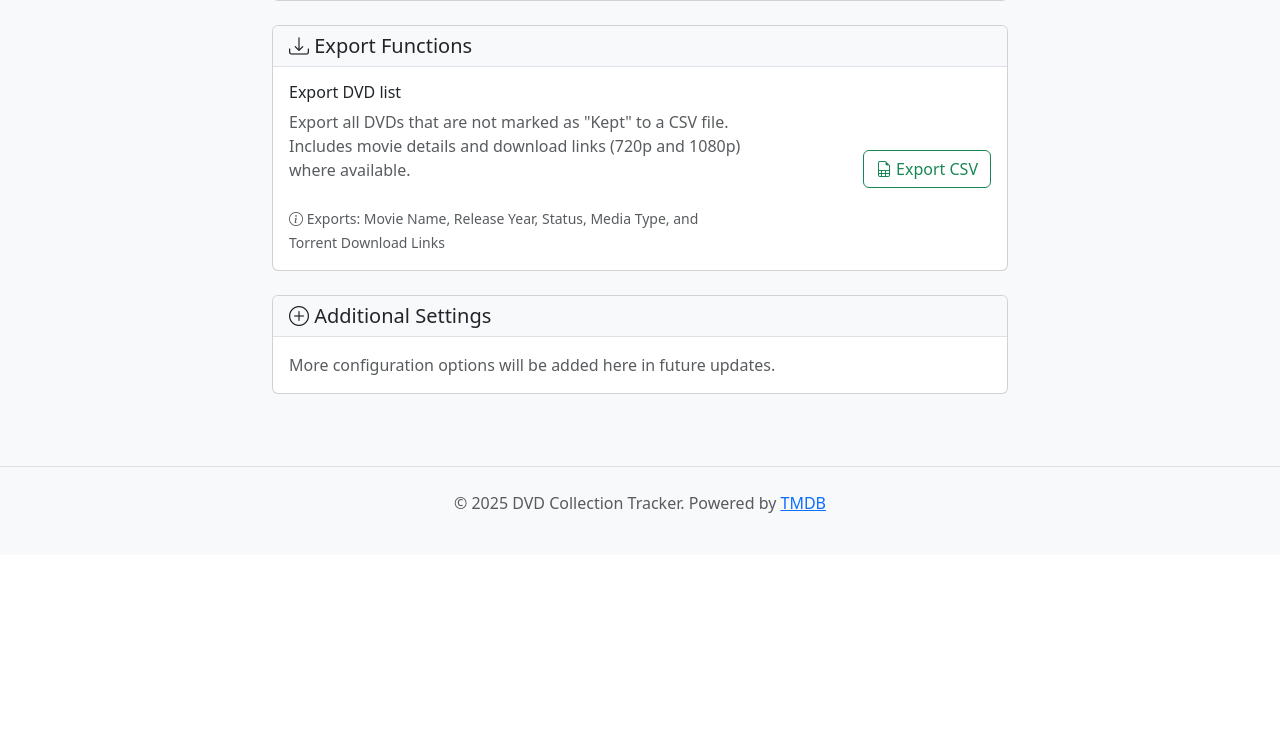
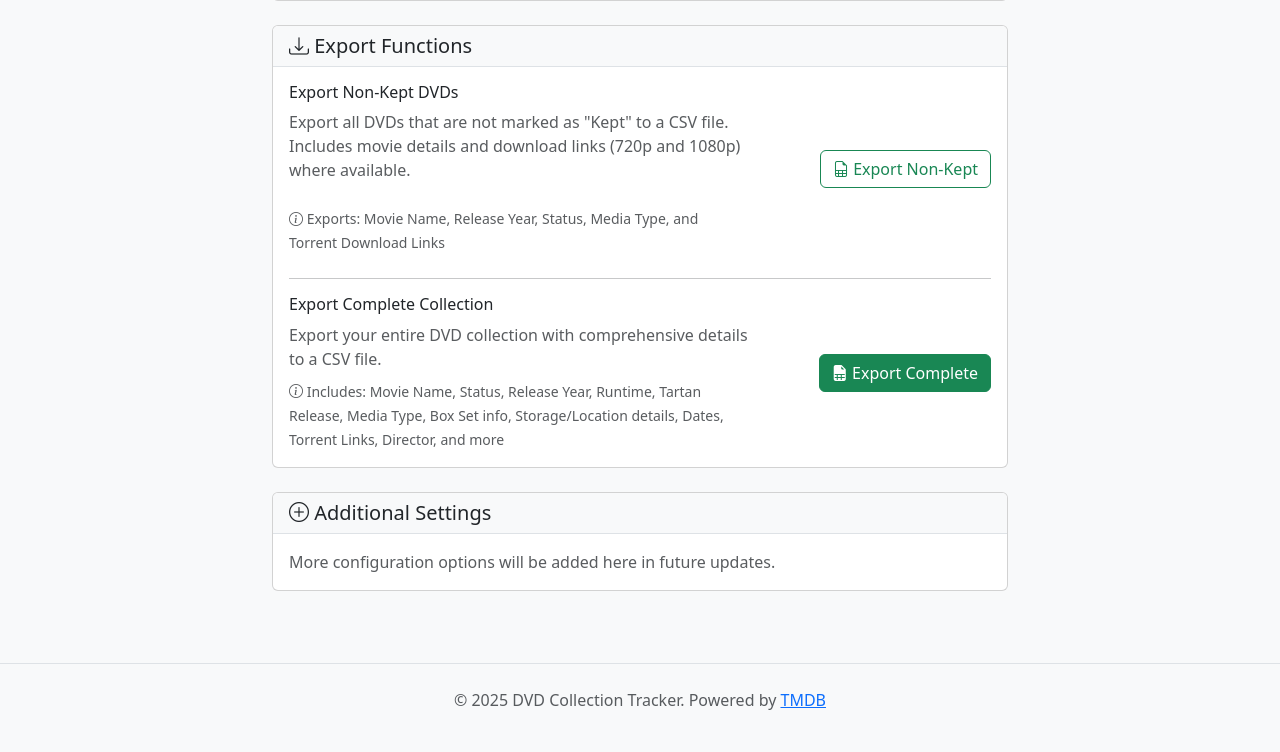
Before and after one commit to pastperfect/dvdcollection, a Django app: page /system-admin/ in a window 1280 px wide. Shown: the part 574-1326 px from the top of the page. Before the commit the page ends 1087 px from the top, so only its background shows below. Run offline with Django 5.2, Linux system fonts and the light colour scheme; data comes from the database, SQL or seed files in the repository.

Commit message:
Add export functionality for complete DVD collection with detailed information

```diff
--- a/templates/tracker/admin_settings.html
+++ b/templates/tracker/admin_settings.html
@@ -114,9 +114,10 @@
                 <h5 class="mb-0"><i class="bi bi-download"></i> Export Functions</h5>
             </div>
             <div class="card-body">
-                <div class="row">
+                <!-- Non-Kept DVDs Export -->
+                <div class="row mb-4">
                     <div class="col-md-8">
-                        <h6 class="mb-2">Export DVD list</h6>
+                        <h6 class="mb-2">Export Non-Kept DVDs</h6>
                         <p class="text-muted mb-0">
                             Export all DVDs that are not marked as "Kept" to a CSV file.
                             Includes movie details and download links (720p and 1080p) where available.
@@ -129,7 +130,29 @@
                     </div>
                     <div class="col-md-4 d-flex align-items-center justify-content-end">
                         <a href="{% url 'tracker:export_non_kept_dvds' %}" class="btn btn-outline-success">
-                            <i class="bi bi-file-earmark-spreadsheet"></i> Export CSV
+                            <i class="bi bi-file-earmark-spreadsheet"></i> Export Non-Kept
+                        </a>
+                    </div>
+                </div>
+
+                <hr>
+
+                <!-- Complete Collection Export -->
+                <div class="row">
+                    <div class="col-md-8">
+                        <h6 class="mb-2">Export Complete Collection</h6>
+                        <p class="text-muted mb-2">
+                            Export your entire DVD collection with comprehensive details to a CSV file.
+                        </p>
+                        <small class="text-muted">
+                            <i class="bi bi-info-circle"></i>
+                            Includes: Movie Name, Status, Release Year, Runtime, Tartan Release, Media Type,
+                            Box Set info, Storage/Location details, Dates, Torrent Links, Director, and more
+                        </small>
+                    </div>
+                    <div class="col-md-4 d-flex align-items-center justify-content-end">
+                        <a href="{% url 'tracker:export_complete_collection' %}" class="btn btn-success">
+                            <i class="bi bi-file-earmark-spreadsheet-fill"></i> Export Complete
                         </a>
                     </div>
                 </div>
--- a/tracker/urls.py
+++ b/tracker/urls.py
@@ -33,4 +33,5 @@ urlpatterns = [
     path('api/refresh-progress/', views.refresh_progress, name='refresh_progress'),
     path('system-admin/', views.admin_settings, name='admin_settings'),
     path('system-admin/export-non-kept/', views.export_non_kept_dvds, name='export_non_kept_dvds'),
+    path('system-admin/export-complete/', views.export_complete_collection, name='export_complete_collection'),
 ]
--- a/tracker/views.py
+++ b/tracker/views.py
@@ -1312,6 +1312,93 @@ def export_non_kept_dvds(request):
     return response
 
 
+def export_complete_collection(request):
+    """Export complete collection data to CSV with comprehensive information."""
+    # Get all DVDs in the collection
+    all_dvds = DVD.objects.all().order_by('-created_at')
+
+    # Generate filename with current date
+    current_date = date.today().strftime('%Y-%m-%d')
+    filename = f"CollectionExport_{current_date}.csv"
+
+    # Create the HttpResponse object with the appropriate CSV header
+    response = HttpResponse(
+        content_type='text/csv',
+        headers={'Content-Disposition': f'attachment; filename="{filename}"'},
+    )
+
+    writer = csv.writer(response)
+
+    # Write header row with all requested fields
+    writer.writerow([
+        'Movie Name',
+        'Status',
+        'Release Year',
+        'Runtime',
+        'Tartan Release',
+        'Media Type',
+        'Box Set',
+        'Storage Box',
+        'Location',
+        'Box Set Name',
+        'Date Added',
+        'Date Updated',
+        'Torrent File Links',
+        'Director',
+        'IMDB ID',
+        'TMDB ID',
+        'Copy Number',
+        'Duplicate Notes'
+    ])
+
+    # Initialize YTS service for getting torrent links
+    yts_service = YTSService()
+
+    for dvd in all_dvds:
+        # Get torrent information if IMDB ID is available
+        torrent_links = ''
+
+        if dvd.imdb_id:
+            try:
+                torrents = yts_service.get_quality_torrents(dvd.imdb_id, ['720p', '1080p'])
+
+                # Build torrent links string
+                torrent_parts = []
+                for torrent in torrents:
+                    quality = torrent.get('quality', 'Unknown')
+                    url = torrent.get('url', '')
+                    if url:
+                        torrent_parts.append(f"{quality}: {url}")
+
+                torrent_links = ' | '.join(torrent_parts)
+            except Exception as e:
+                logger.error(f"Error fetching torrents for {dvd.name}: {e}")
+                torrent_links = 'Error fetching torrents'
+
+        writer.writerow([
+            dvd.name,
+            dvd.get_status_display(),
+            dvd.release_year or '',
+            f"{dvd.runtime} minutes" if dvd.runtime else '',
+            'Yes' if dvd.is_tartan_dvd else 'No',
+            dvd.get_media_type_display(),
+            'Yes' if dvd.is_box_set else 'No',
+            dvd.storage_box or '',
+            dvd.location or '',
+            dvd.box_set_name or '',
+            dvd.created_at.strftime('%Y-%m-%d %H:%M:%S') if dvd.created_at else '',
+            dvd.updated_at.strftime('%Y-%m-%d %H:%M:%S') if dvd.updated_at else '',
+            torrent_links,
+            dvd.director or '',
+            dvd.imdb_id or '',
+            dvd.tmdb_id or '',
+            dvd.copy_number or 1,
+            dvd.duplicate_notes or ''
+        ])
+
+    return response
+
+
 def bulk_upload_preview(request):
     """Preview and correct TMDB matches before bulk creating DVDs."""
     # Check if we have session data
```
